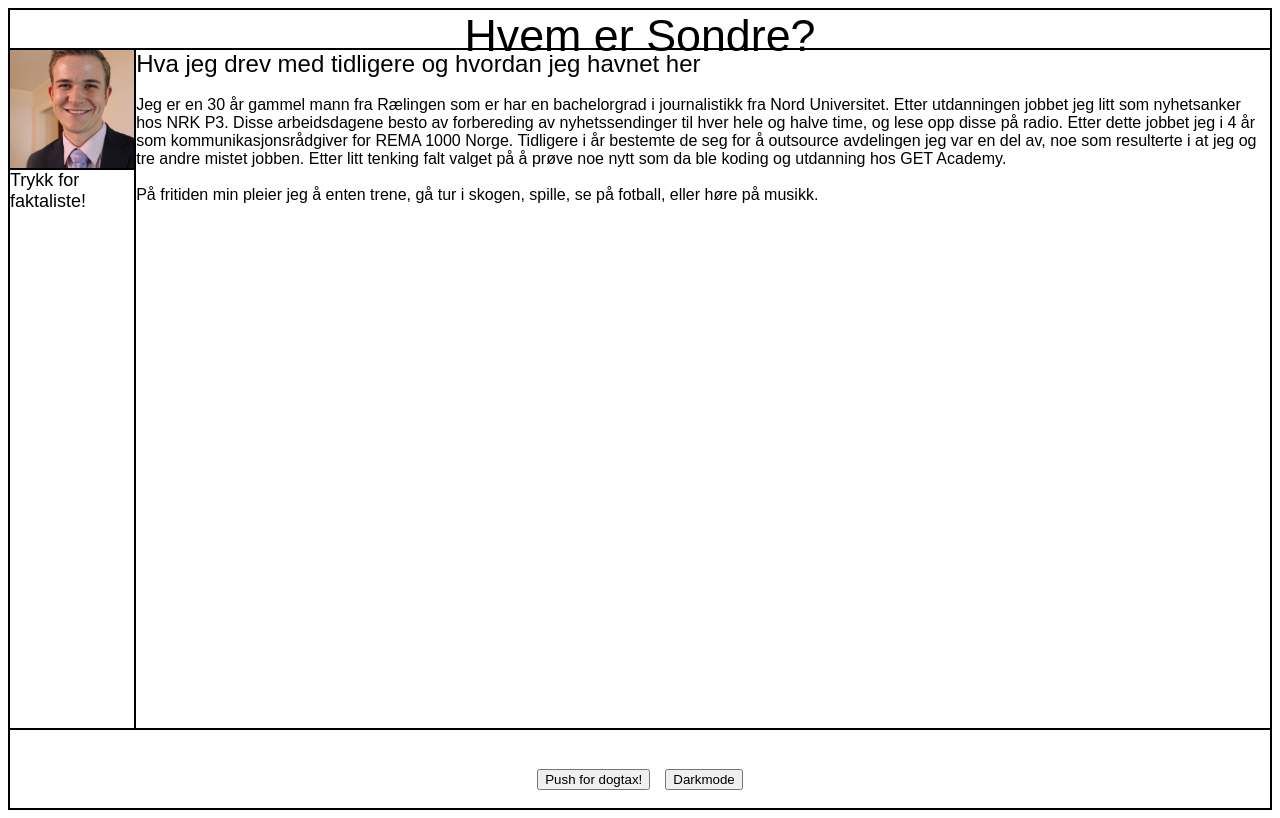
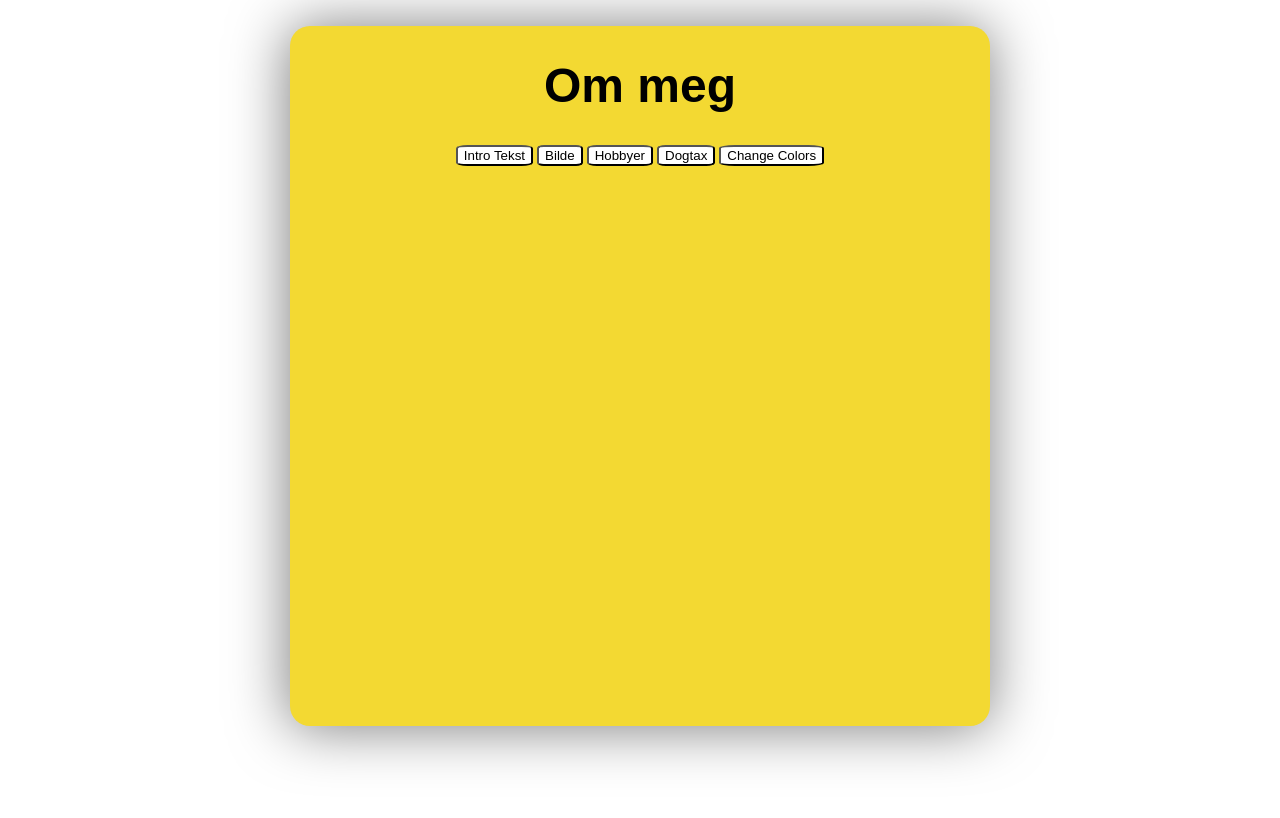
Before and after one commit to Sonsim/GETTasks, a plain HTML site: page Ukeoppgave1/index.html in a window 1280 px wide. Drawn offline with Linux system fonts and the light colour scheme.

Commit message:
Updates to div parts

```diff
--- a/Krokodillespill/style.css
+++ b/Krokodillespill/style.css
@@ -6,12 +6,12 @@
 
 
 .main {
-    border: solid 1px black;
     border-radius: 1%;
     width: 600px;
     height: 500px;
     font-family: sans-serif;
     padding: 1%;
+    background-color: #F3D932;
 
 }
 .points {
@@ -21,6 +21,7 @@
     border: outset 3px black;
     background-color: whitesmoke;
     padding:1%;
+    background-color: #F3D932;
 }
 .image {
     display: flex;
@@ -37,4 +38,5 @@
     padding: 1%;
     justify-content: center;
     margin: 0 auto;
+    background-color: #F3D932;
 }
--- a/Magic8Ball/style.css
+++ b/Magic8Ball/style.css
@@ -2,11 +2,10 @@
     display: flex;
     justify-content: center;
     align-items: center;
-    border: solid 1px black;
     height: 650px;
     width: 450px;
     border-radius: 10px;
-    background-color: rgb(247, 126, 12);
+    background-color:#F3D932;
     box-shadow: 1px 1px 16px 19px rgba(0,0,0,0.26);
 
 }
--- a/Ukeoppgave1/index.html
+++ b/Ukeoppgave1/index.html
@@ -5,43 +5,14 @@
     <meta name="viewport" content="width=device-width, initial-scale=1.0">
     <title>Om meg</title>
     <link rel="stylesheet" href="styles.css">
-    <script src="script.js"></script>
+
 </head>
-<body>
-    <div id="entirepage" class="Layouthele">
-        <div class="header">Hvem er Sondre?</div>
-
-        <div id="fact" class="factbox" onclick="showfactbox()">
-            Trykk for faktaliste!
-            </div>
-
-        <div class="main"> Hva jeg drev med tidligere og hvordan jeg havnet her
-            <div class="tekstm"> <br>Jeg er en 30 år gammel mann fra Rælingen som er
-                har en bachelorgrad i journalistikk fra Nord Universitet. Etter utdanningen jobbet jeg litt som nyhetsanker hos NRK P3.
-                Disse arbeidsdagene besto av forbereding av nyhetssendinger til hver hele og halve time, og lese opp disse på radio. Etter dette jobbet jeg i 4 år som
-                kommunikasjonsrådgiver for REMA 1000 Norge. Tidligere i år bestemte de seg for å outsource avdelingen jeg var en del av,
-                noe som resulterte i at jeg og tre andre mistet jobben. Etter litt tenking falt valget på å prøve noe nytt som da ble koding og utdanning hos GET Academy.
-                <br>
-                <br>
-                På fritiden min pleier jeg å enten trene, gå tur i skogen, spille, se på fotball, eller høre på musikk.
-
-                <div id="dogtax">
-
-                </div>
-                </div>
-        </div>
-        <div class="profilephoto"> <img src="profilbilde.jpg" alt="Profilbilde"></div>
-
-        <div class="footer">
-             <div class="knapp">
-                <button onclick="showdogtax()">Push for dogtax!</button>
-                <button onclick="darkmode()">Darkmode</button>
-             </div>
-
-        </div>
+<body id="body" class="body">
+    <div id="app" class="app">
 
     </div>
 
 
 </body>
+<script src="script.js"></script>
 </html>
--- a/Ukeoppgave1/script.js
+++ b/Ukeoppgave1/script.js
@@ -1,45 +1,65 @@
-function showfactbox() {
-    blankAll();
-    document.getElementById('fact').innerHTML = /*HTML*/`
-    <div class="factbox">Diverse fakta </div>
-    <div class="factlist">
-    <ul>
-    <li>30 år gammel</li>
-    <li>Bor i Rælingen</li>
-    <li>Ser alt av kampene til LSK og Leeds</li>
-    <li>Samler på Vinyl plater</li>
-    <li>Har en Husky/Samoyed-mix</li>
-    <li>Spiller for øyeblikket Tarkov og Baldurs Gate</li>
-    <li>Glad å gå turer i skogen</li>
-    <li>Spiller gitar</li>
-    <li>Tidligere nyhetsanker hos NRK P3</li>
-    <li>Har tidligere bodd i Sydney</li>
-    <li>Har en ynge bror og en yngre søster</li>
-    </ul>
-    </div>`
-}
+// Model
+let app=document.getElementById('app');
+UpdateView();
+let content=document.getElementById('content');
 
-function showdogtax(){
-    blankAll();
-    document.getElementById('dogtax').innerHTML = /*HTML*/`
-    <div class="dogphotos">
-                <div class="dogphotos1"><img src="Easy1.jpg" alt="" > </div>
-                <div class="dogphotos2"> <img src="Easy2.jpg" alt=""> </div>
-                <div class="dogphotos3"><img src="Easy3.jpg" alt=""> </div>
-                <div class="dogphotos4"><img src="Easy4.jpg" alt=""></div>
-                </div>`
+
+// View
+
+function UpdateView() {
+    app.innerHTML = /*HTML*/ `
+    <div class="container">
+            <h1 class="Header">Om meg</h1>
+            <div>
+                <button onclick="ChangeToFacts()" class="buttons">Intro Tekst</button>
+                <button onclick="ChangeToImg()" class="buttons">Bilde</button>
+                <button onclick="ChangeToHobbies()" class="buttons">Hobbyer</button>
+                <button onclick="ChangeToDogs()" class="buttons">Dogtax</button>
+                <button onclick="ChangeColors()" class="buttons">Change Colors</button>
+            </div>
+           <div id="content" class="content"></div>
+
+
+
+
+        </div> `
+
 
 }
 
-function blankAll(){
-    document.getElementById('dogtax').innerHTML = "";
-    document.getElementById('fact').innerHTML= /*HTML*/`
-    <div class="factbox">Trykk for faktaliste! </div>`
-    ;
+// Controller
+
+function ChangeToImg() {
+    content.innerHTML = /*HTML*/ `
+    <img class="img" src="profilbilde.jpg" alt="Bilde">`;
+}
+function ChangeToFacts() {
+    content.innerHTML = /*HTML*/ `
+    Jeg er en 30 år gammel mann fra Rælingen, rett ved siden av Lillestrøm. Jeg har en bachelorgrad i
+    journalistikk og har blant annet jobbet som journalist i NRK P3Nyheter og som kommunkasjonsrådgiver i REMA 1000. <br><br>
+    På fritiden liker jeg å spille, se på fotball, trene eller gå tur i skogen med bikkja.
+    Siden jeg er oppvokst i og rundt Lillestrøm ble LSK favorittlaget og jeg er ofte på Åråsen sammen med lillebroren min.
+    Dette kan også føre til at vi får whiskystemmer dagen etterpå.
+
+
+    `;
+}
+function ChangeToHobbies() {
+    content.innerHTML = /*HTML*/
+     `<ul><li>Løping</li><li>Høre på musikkk</li><li>Gaming</li><li>Se på football</li><li>Turer med bikkja</li></ul>`;
+}
+function ChangeToDogs() {
+    content.innerHTML = /*HTML*/`
+    <img class="dogimg" src="Easy1.jpg" onclick="changeimage(this)">`;
 
 }
-function darkmode(){
-    blankAll;
-    var element = document.getElementById('entirepage')
-    element.classList.toggle("darkmode")
+
+function changeimage(image) {
+    image.src="Easy2.jpg";
 }
+
+function ChangeColors(){
+    let background = document.getElementById('body')
+    background.classList.toggle("darkmode");
+
+}
--- a/Ukeoppgave1/styles.css
+++ b/Ukeoppgave1/styles.css
@@ -1,124 +1,59 @@
-.Layouthele {
-    background-color: white;
-    color: black;
-    height: 100vh;
-    display: grid;
-    grid-template-columns: 10% 80% 10%;
-    grid-template-rows: 5% 15% 35% 35% 10%;
-    grid-template-areas:
-                        'header header header'
-                        'profilephoto main main'
-                        'factbox main main'
-                        'factbox main main'
-                        'footer footer footer';
-    border: solid black 1px;
+.body{
+    margin: 2%;
 }
-.header{
-    border: solid 1px;
-    font-family: sans-serif;
-    font-style: bolder;
-    font-size: 280%;
+.container {
+    display: flex;
+    border: solid 1x black;
+    text-align: center;
+    justify-content: center;
+    flex-direction: column;
+    height: 700px;
+    width: 700px;
+    background-color: #F3D932;
+    border-radius: 20px;
+    box-shadow: -1px 1px 57px 1px rgba(0,0,0,0.51);
+}
+.app {
+    display: flex;
+    flex-direction: column;
+    align-items: center;
+    justify-content: center;
     text-align: center;
 }
-.profilephoto{
+.Header {
+    font-family: Arial, sans-serif;
+    font-size: 300%;
+    border: 1px black;
+    border-radius: 5%;
+}
+.buttons {
+    font-family: Arial, sans-serif;
     background-color: white;
-    border: solid 1px;
+    border-radius: 15%;
+    cursor: pointer;
 
 }
-.main{
-    font-family: sans-serif;
+.img {
+    height: 250px;
+    width: 350px;
+    border-radius: 5%;
+}
+.content {
+    height: 600px;
+    width: 600px;
+    display: flex;
+    justify-content: center;
+    margin: 5%;
+    font-family: Arial, sans-serif;
     font-size: x-large;
-    font: bold;
-    border: solid 1px;
 }
-.factbox{
-    font-family: sans-serif;
-    font: bold;
-    font-size: large;
-    border: solid 1px;
+.dogimg {
+    height: 250px;
+    width: 230px;
+    border-radius: 5%;
+    cursor: pointer;
 }
-.footer {
-    border: solid 1px;
-
+.darkmode{
+    background-color: black;
+    color: white;
 }
-.body {
-    padding: 10px;
-    margin: 10px;
-    color: black;
-}
-div.header{
-    grid-area: header;
-}
-div.main{
-    grid-area: main;
-}
-div.factbox{
-    grid-area: factbox;
-    font-family: sans-serif;
-    font: bold;
-    font-size: large;
-}
-.factlist{
-    font-family: sans-serif;
-    font-size: medium;
-}
-div.profilephoto{
-    grid-area: profilephoto;
-}
-div.footer{
-    grid-area: footer;
-}
-.profilephoto > img {
-    object-fit: cover;
-    width: 100%;
-    height: 100%;
-    background-size: cover;
-    background-position: center;
-  }
- .tekstm{
-    font-family: sans-serif;
-    font-size: medium;
-
-}
-.knapp {
-    text-align: center;
-    font-size: 60px;
-}
-
-.darkmode {
-    background-color:black;
-    color: white;
-    height: 100vh;
-    display: grid;
-    grid-template-columns: 10% 80% 10%;
-    grid-template-rows: 5% 15% 35% 35% 10%;
-    grid-template-areas:
-                        'header header header'
-                        'profilephoto main main'
-                        'factbox main main'
-                        'factbox main main'
-                        'footer footer footer';
-    border: solid white 1px;
-
-}
-.dogphotos {
-    display: flex;
-    flex-direction: row;
-    justify-content: center;
-}
-.dogphotos1 {
-    width: 300px;
-    height: 300px;
-}
-.dogphotos2 {
-    width: 300px;
-    height: 300px;
-}
-.dogphotos3 {
-    width: 300px;
-    height: 300px;
-}
-.dogphotos4 {
-    width: 300px;
-    height: 300px;
-}
--- a/styles.css
+++ b/styles.css
@@ -3,7 +3,7 @@
         grid-template-columns: repeat(1);
         font-family: sans-serif;
         border-radius: 10px;
-        background-color: darkorange;
+        background-color:#F3D932;
         text-align: center;
         margin: 0 auto;
         width: 480px;
@@ -16,13 +16,13 @@
     width: 400px;
     margin: 2% auto;
     border-radius: 10px;
-    background-color: darkorange;
+    background-color: #F3D932;
 
 }
 
 .buttons {
     font-family: sans-serif;
-    background-color: rgb(255, 166, 0);
+    background-color:#F3D932;
     width: 100px;
     height: 30px;
     margin: 2%;
@@ -56,7 +56,7 @@
     height: 90%;
 }
 .backbox{
-    background-color: whitesmoke;
+    background-color: #F3D932;
     width: 500px;
     height: 200px;
     box-shadow: 0px 2px 44px -6px rgba(0,0,0,0.69);
```
